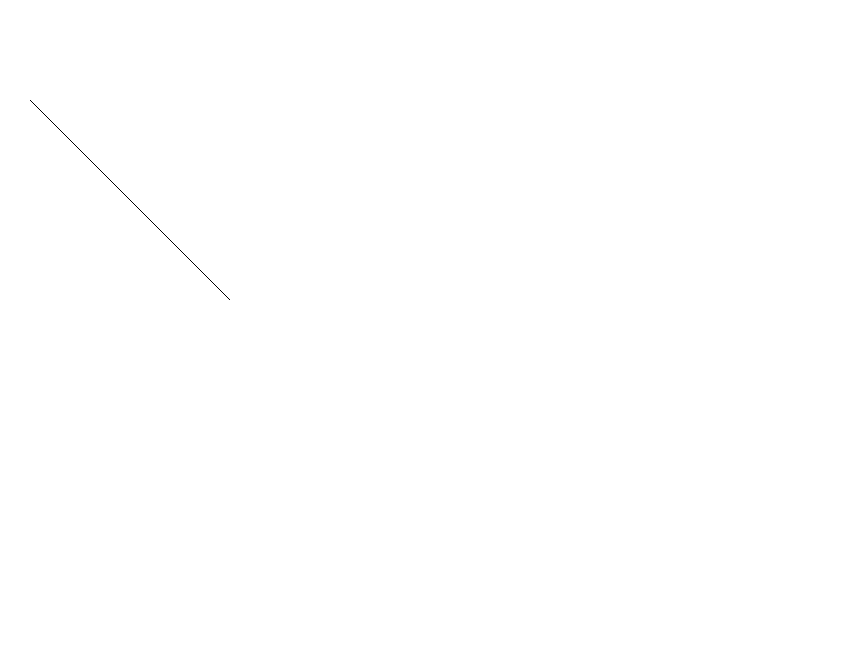
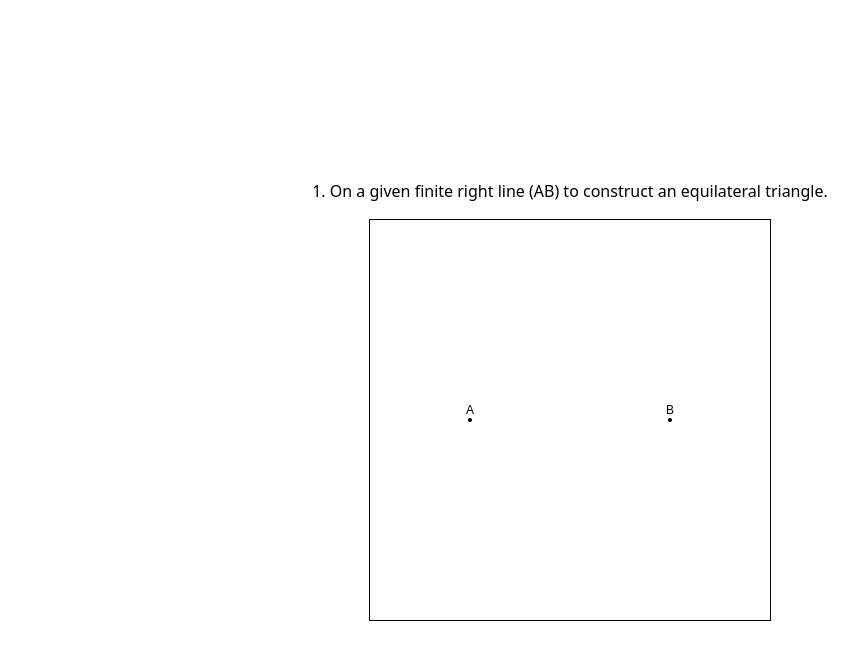
Before and after one commit to KimMH853/Euclidia, a React (Vite) app: page / in a window 1280 px wide. Shown: the top 660 px of the page, without its empty margins (70-928 px from the left). Built offline with nearby package versions, Linux system fonts and the light colour scheme.

Commit message:
표시된 점 클릭 시 색 변경

```diff
--- a/src/App.tsx
+++ b/src/App.tsx
@@ -1,35 +1,66 @@
-import React, { useRef, useEffect } from 'react';
+import React, { useEffect, useRef, useState } from 'react';
 
-function Line({ startPoint, endPoint }) {
-  const canvasRef = useRef(null);
+const App = () => {
+  const canvasRef = useRef<HTMLCanvasElement | null>(null);
+  const [pointArray, setPointArray] = useState<{ tag: string; x: number; y: number; isClicked: boolean }[]>([
+    { tag: 'A', x: 100, y: 200, isClicked: false },
+    { tag: 'B', x: 300, y: 200, isClicked: false },
+  ]);
 
   useEffect(() => {
     const canvas = canvasRef.current;
+    if (!canvas) return;
+
     const ctx = canvas.getContext('2d');
+    if (!ctx) return;
 
     ctx.clearRect(0, 0, canvas.width, canvas.height);
 
-    // 직선 그리기
-    ctx.beginPath();
-    ctx.moveTo(startPoint.x, startPoint.y);
-    ctx.lineTo(endPoint.x, endPoint.y);
-    ctx.stroke();
-  }, [startPoint, endPoint]);
+    pointArray.forEach((point) => {
+      ctx.beginPath();
+      ctx.arc(point.x, point.y, 2, 0, 2 * Math.PI);
+      ctx.fillStyle = point.isClicked ? 'blue' : 'black';
+      ctx.fill();
+
+      ctx.font = '12px sans-serif';
+      ctx.fillText(point.tag, point.x - 4, point.y - 6);
+    });
+  }, [pointArray]);
+
+  const handleCanvasClick = (event: React.MouseEvent<HTMLCanvasElement>) => {
+    const canvas = canvasRef.current;
+    if (!canvas) return;
+
+    const rect = canvas.getBoundingClientRect();
+    const x = event.clientX - rect.left;
+    const y = event.clientY - rect.top;
+
+    const updatedPoints = pointArray.map((point) => {
+      const distance = Math.sqrt((point.x - x) ** 2 + (point.y - y) ** 2);
+      const isClicked = distance <= 10;
+      return {
+        ...point,
+        isClicked: point.isClicked || isClicked,
+      };
+    });
+
+    setPointArray(updatedPoints);
+  };
 
   return (
-    <canvas ref={canvasRef} width={400} height={400} />
-  );
-}
-
-function App() {
-  const startPoint = { x: 100, y: 100 };
-  const endPoint = { x: 300, y: 300 };
-
-  return (
-    <div>
-      <Line startPoint={startPoint} endPoint={endPoint} />
+    <div className="flex flex-col items-center justify-center h-screen">
+      <div className="mb-4">
+        1. On a given finite right line (AB) to construct an equilateral triangle.
+      </div>
+      <canvas
+        ref={canvasRef}
+        width={400}
+        height={400}
+        className="border border-black"
+        onClick={handleCanvasClick}
+      />
     </div>
   );
-}
+};
 
 export default App;
```
Also changed, not shown: 1 other file (tests, documents, lock files or other folders).
